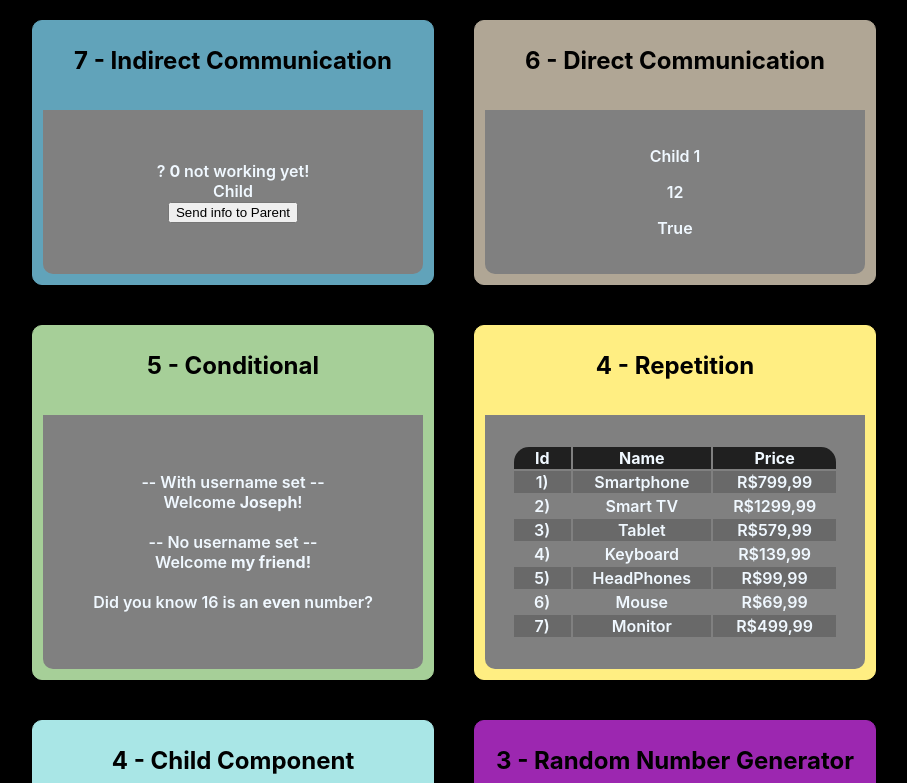
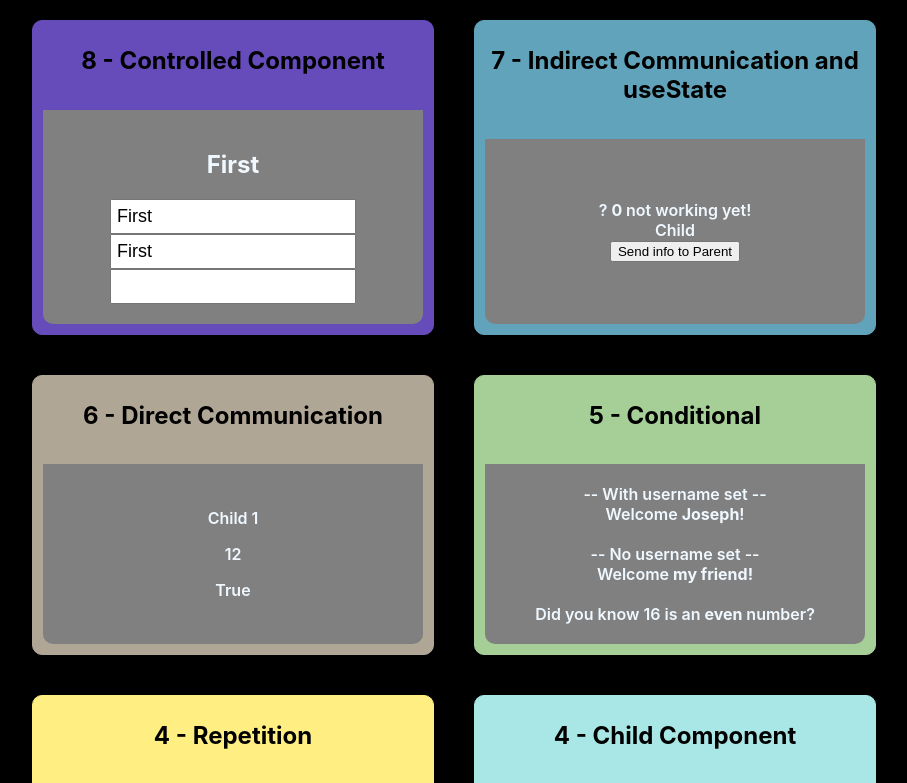
Before and after one commit to CrystianBM/curso_react_udemy, a React (Create React App) app: page / in a window 1280 px wide. Shown: the top 783 px of the page, without its empty margins (186-1093 px from the left). Built offline with nearby package versions, Linux system fonts and the light colour scheme.

Commit message:
Controlled Component

```diff
--- a/src/App.jsx
+++ b/src/App.jsx
@@ -13,12 +13,17 @@
 import { UserInfo } from "./components/conditional/UserInfo";
 import { DirectParent } from "./components/communication/DirectParent";
 import { IndirectParent } from "./components/communication/IndirectParent";
+import { Input } from "./components/forms/input";
 
 export function App() {
     return (
         <div id="App">
             <div className="cards">
-                <Card title="7 - Indirect Communication" color="#61A3BA">
+                <Card title="8 - Controlled Component" color="#664CBA">
+                    <Input />
+                </Card>
+
+                <Card title="7 - Indirect Communication and useState" color="#61A3BA">
                     <IndirectParent />
                 </Card>
 
--- /dev/null
+++ b/src/components/forms/input.css
@@ -0,0 +1,4 @@
+.Input input {
+    font-size: large;
+    padding: 5px;
+}
--- /dev/null
+++ b/src/components/forms/input.jsx
@@ -0,0 +1,22 @@
+import "./input.css";
+import React, { useState } from "react";
+
+export function Input(props) {
+
+    const [value, setValue] = useState("First");
+
+    function onChange(e) {
+        setValue(e.target.value);
+    }
+
+    return (
+        <div className="Input">
+            <h2>{value}</h2>
+            <div>
+                <input value={value} onChange={onChange} /> <br />
+                <input value={value} readOnly />
+                <input value={undefined} />
+            </div>
+        </div>
+    )
+}
```
